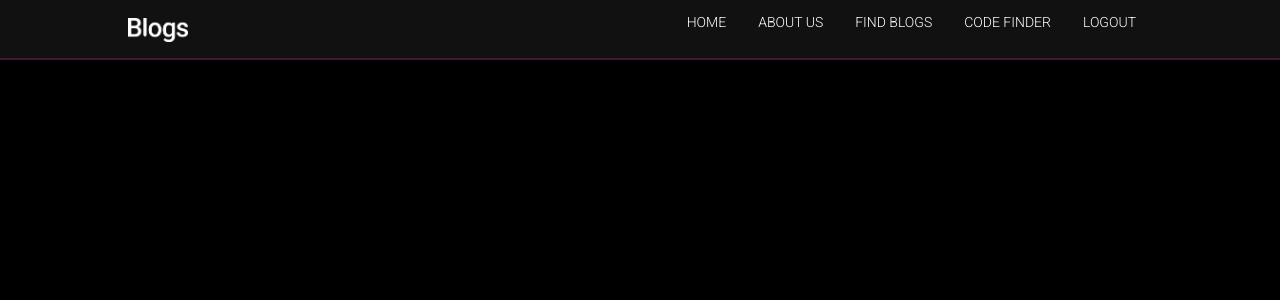
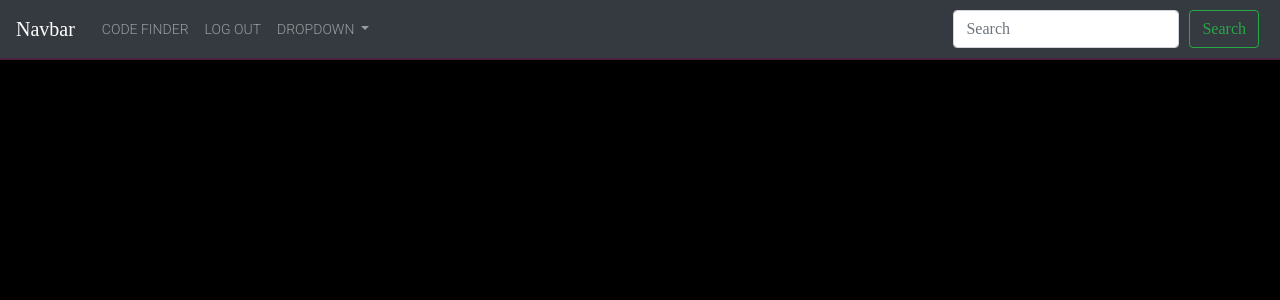
Before and after one commit to skitliv/code_finder, a PHP site: page /header.php in a window 1280 px wide. Shown: the top 300 px of the page. Run offline with PHP 8.4, Linux system fonts and the light colour scheme; a user stored in the database is signed in.

Commit message:
a little bit of menu tunning

```diff
--- a/cf/php/header.php
+++ b/cf/php/header.php
@@ -9,8 +9,5 @@
     <link rel="stylesheet" href="cf/csss/main.css">
     <link rel="stylesheet" href="cf/csss/serch1.css">
     <meta name="viewport" content="width=device-width, initial-scale=1.0">
-    <script src="cf/js/jquery/jquery.js"></script>
-    <link rel="stylesheet" href="cf/bootstrap4.3.1/css/bootstrap.css">
-    <script src="cf/bootstrap4.3.1/js/bootstrap.js"></script>
     <link rel="stylesheet" href="https://use.fontawesome.com/releases/v5.15.1/css/all.css" integrity="sha384-vp86vTRFVJgpjF9jiIGPEEqYqlDwgyBgEF109VFjmqGmIY/Y4HV4d3Gp2irVfcrp" crossorigin="anonymous">
 </head>
--- a/css/style.css
+++ b/css/style.css
@@ -137,3 +137,11 @@
   margin: 10px auto;
   cursor: pointer;
 }
+#nav_top_menu{
+  z-index: 100;
+}
+
+#nav_top_menu #navbarSupportedContent {
+padding: 3px;
+background-color: #343a40 ;
+}
--- a/header.php
+++ b/header.php
@@ -2,7 +2,10 @@
   session_start();
   include_once 'includes/functions.inc.php';
 ?>
+<?php
+include "cf/php/header.php";
 
+?>
 <!DOCTYPE html>
 <html lang="en" dir="ltr">
   <head>
@@ -16,38 +19,84 @@
 
 
     <link rel="stylesheet" href="css/reset.css">
-    <link rel="stylesheet" href="css/">
-
     <link rel="stylesheet" href="css/style.css">
     <link rel="stylesheet" href="cf/csss/logincircle.css">
 
-  <?php
-     include "cf/php/header.php";
-  ?>
+
   </head>
   <body>
 
-    <!--A quick navigation-->
-    <nav>
-      <div class="wrapper">
-        <a href="index.php"><img src="img/logo-white.png" alt="Blogs logo"></a>
-        <ul>
-          <li><a href="index.php">Home</a></li>
-          <li><a href="discover.php">About Us</a></li>
-          <li><a href="blog.php">Find Blogs</a></li>
-          <?php
+ <nav id="nav_top_menu" class="navbar navbar-expand-lg navbar-dark bg-dark">
+
+        <a class="navbar-brand" href="index.php">Navbar</a>
+        <button class="navbar-toggler" type="button" data-toggle="collapse" data-target="#navbarSupportedContent" aria-controls="navbarSupportedContent" aria-expanded="false" aria-label="Toggle navigation">
+          <span class="navbar-toggler-icon"></span>
+        </button>
+
+        <div class="collapse navbar-collapse" id="navbarSupportedContent">
+          <ul class="navbar-nav mr-auto">
+
+
+            <?php
             if (isset($_SESSION["useruid"])) {
-              echo "<li><a href='profile.php'>Code Finder</a></li>";
-              echo "<li><a href='logout.php'>Logout</a></li>";
+              echo "
+              <li class='nav-item active'>
+                    <li><a class='nav-link' href='profile.php'>Code Finder  <span class='sr-only'>(current)</span></a>
+              </li> ";
+
+
+              echo "<li class='nav-item active'>
+                      <li><a class='nav-link' href='logout.php'>Log out  <span class='sr-only'>(current)</span></a>
+                     </li>";
             }
             else {
-              echo "<li><a href='signup.php'>Sign up</a></li>";
-              echo "<li><a href='index.php'>Log in</a></li>";
+              echo "
+              <li class='nav-item active'>
+                    <li><a class='nav-link' href='signup.php'>Sing up  <span class='sr-only'>(current)</span></a>
+              </li> ";
+
+
+              echo "<li class='nav-item active'>
+                      <li><a class='nav-link' href='index.php'>Log in  <span class='sr-only'>(current)</span></a>
+                     </li>";
+
+
             }
           ?>
-        </ul>
-      </div>
-    </nav>
+
+
+
+            <li class="nav-item dropdown">
+              <a class="nav-link dropdown-toggle" href="#" id="navbarDropdown" role="button" data-toggle="dropdown" aria-haspopup="true" aria-expanded="false">
+                Dropdown
+              </a>
+              <div class="dropdown-menu" aria-labelledby="navbarDropdown">
+                <a class="dropdown-item" href="#">Action</a>
+                <a class="dropdown-item" href="#">Another action</a>
+                <div class="dropdown-divider"></div>
+                <a class="dropdown-item" href="#">Something else here</a>
+              </div>
+            </li>
+            <!-- <li class="nav-item">
+              <a class="nav-link disabled" href="#">Disabled</a>
+            </li> -->
+          </ul>
+          <form class="form-inline my-2 my-lg-0">
+            <input class="form-control mr-sm-2" type="search" placeholder="Search" aria-label="Search">
+            <button class="btn btn-outline-success my-2 my-sm-0" type="submit">Search</button>
+          </form>
+        </div>
+      </nav>
+
+
+
+    <!--A quick navigation-->
+
+
+
+
+
+
 
 <!--A quick wrapper to align the content (ends in footer.php)-->
 <div class="wrapper">
--- a/index.php
+++ b/index.php
@@ -3,7 +3,7 @@
 
 
   if(isset($_SESSION["userid"])) {
-    echo 'looks like its working';
+
 
   } else{
  ?>
--- a/profile.php
+++ b/profile.php
@@ -2,8 +2,8 @@
       include 'header.php';
    if($_SESSION["userid"]){
 
-      echo $_SESSION["userid"];
-      echo 'Hello '. $_SESSION["useruid"];
+      // echo $_SESSION["userid"];
+      // echo 'Hello '. $_SESSION["useruid"];
    ////////////////////////code <<<<<<<<<<<<<<<<<<<<<
 
     ?>
```
Also changed, not shown: cf/index1.html (added, +53 -0 lines).
